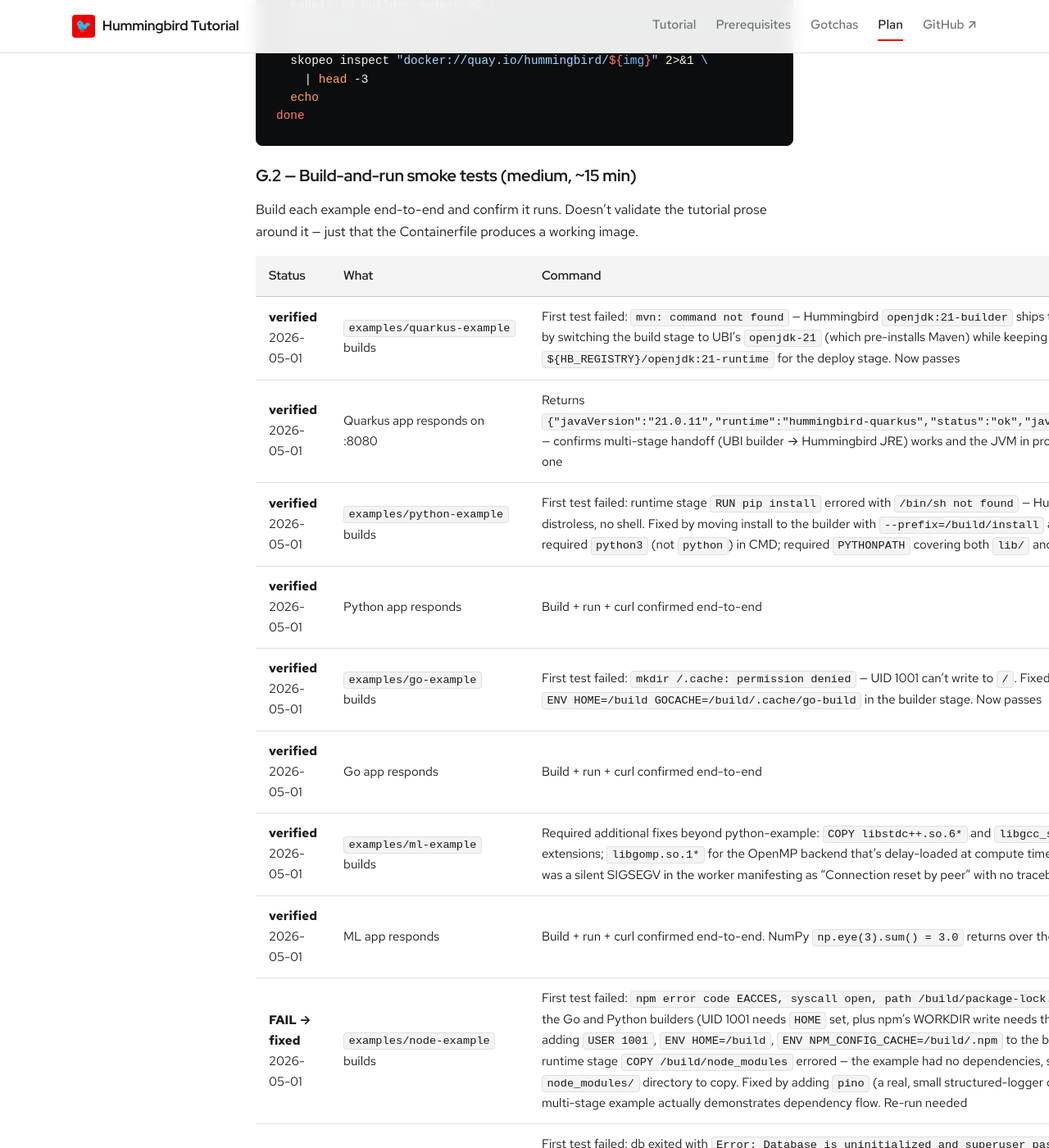
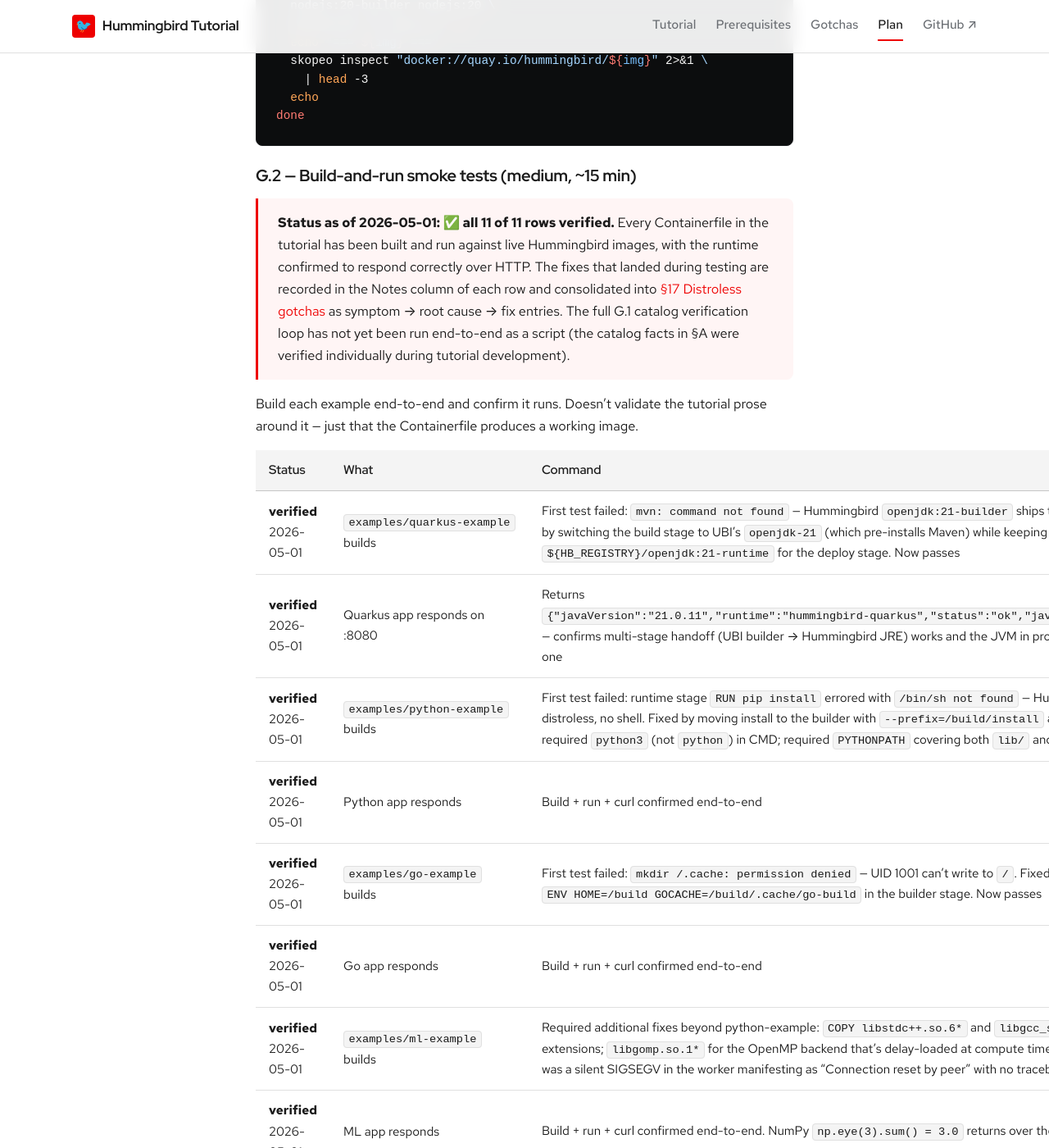
Before and after one commit to patterncatalyst/hummingbird-tutorial, a Jekyll site: the page built from _plans/reconciliation-plan.md, in a window 1280 px wide and 1400 px high, scrolled down 12855 px. Shown: the whole window at 82% size. Built offline with Jekyll 4.4.1, drawn with Linux system fonts in a browser that asks for light colours; some web fonts are replaced; some of the changed text lies outside the part shown.

Commit message:
G.2 testing matrix: 11 of 11 verified — all examples build and run end-to-end

```diff
--- a/_plans/reconciliation-plan.md
+++ b/_plans/reconciliation-plan.md
@@ -253,6 +253,17 @@
 
 ### G.2 — Build-and-run smoke tests (medium, ~15 min)
 
+> **Status as of 2026-05-01: ✅ all 11 of 11 rows verified.** Every
+> Containerfile in the tutorial has been built and run against live
+> Hummingbird images, with the runtime confirmed to respond
+> correctly over HTTP. The fixes that landed during testing are
+> recorded in the Notes column of each row and consolidated into
+> [§17 Distroless gotchas]({{ "/docs/17-distroless-gotchas/" | prepend: site.baseurl }})
+> as symptom → root cause → fix entries. The full G.1 catalog
+> verification loop has not yet been run end-to-end as a script
+> (the catalog facts in §A were verified individually during
+> tutorial development).
+
 Build each example end-to-end and confirm it runs. Doesn't validate
 the tutorial prose around it — just that the Containerfile produces
 a working image.
@@ -267,7 +278,8 @@
 | **verified** 2026-05-01 | Go app responds | Build + run + curl confirmed end-to-end |
 | **verified** 2026-05-01 | `examples/ml-example` builds | Required additional fixes beyond python-example: `COPY libstdc++.so.6*` and `libgcc_s.so.1*` for NumPy's compiled extensions; `libgomp.so.1*` for the OpenMP backend that's delay-loaded at compute time. Symptom of missing libgomp was a silent SIGSEGV in the worker manifesting as "Connection reset by peer" with no traceback |
 | **verified** 2026-05-01 | ML app responds | Build + run + curl confirmed end-to-end. NumPy `np.eye(3).sum() = 3.0` returns over the wire |
-| **FAIL → fixed** 2026-05-01 | `examples/node-example` builds | First test failed: `npm error code EACCES, syscall open, path /build/package-lock.json` — same root cause as the Go and Python builders (UID 1001 needs `HOME` set, plus npm's WORKDIR write needs the user to own it). Fixed by adding `USER 1001`, `ENV HOME=/build`, `ENV NPM_CONFIG_CACHE=/build/.npm` to the builder stage. Second test failed: runtime stage `COPY /build/node_modules` errored — the example had no dependencies, so `npm install` produced no `node_modules/` directory to copy. Fixed by adding `pino` (a real, small structured-logger dep) to package.json so the multi-stage example actually demonstrates dependency flow. Re-run needed |
+| **verified** 2026-05-01 | `examples/node-example` builds | First test failed: `npm error code EACCES, syscall open, path /build/package-lock.json` — same root cause as the Go and Python builders (UID 1001 needs `HOME` set, plus npm's WORKDIR write needs the user to own it). Fixed by adding `USER 1001`, `ENV HOME=/build`, `ENV NPM_CONFIG_CACHE=/build/.npm` to the builder stage. Second test failed: runtime stage `COPY /build/node_modules` errored — the example had no dependencies, so `npm install` produced no `node_modules/` directory to copy. Fixed by adding `pino` (a real, small structured-logger dep) to package.json so the multi-stage example actually demonstrates dependency flow. Now passes |
+| **verified** 2026-05-01 | Node app responds | Returns `{"status":"ok","runtime":"hummingbird-nodejs","nodeVersion":"v20.20.2"}` — confirms Hummingbird Node 20.20 in the runtime |
 | **verified** 2026-05-01 | `examples/compose-stack` brings up | First test failed: db exited with `Error: Database is uninitialized and superuser password is not specified` — Hummingbird's `postgresql:18` uses upstream Postgres env var names (`POSTGRES_USER`, `POSTGRES_PASSWORD`, `POSTGRES_DB`), not sclorg names (`POSTGRESQL_USER`, etc.). Fixed by switching env var names in `compose.yaml`. Now passes |
 | **verified** 2026-05-01 | Compose stack web tier reachable | `curl localhost:3000` returns expected JSON. End-to-end three-service stack: db (Hummingbird postgresql:18) → web (Hummingbird nodejs:20, depends_on db healthy) → otel (third-party docker.io/otel/opentelemetry-collector-contrib) |
 | **verified** 2026-05-01 | Compose stack DB queryable | `psql -U app -d appdb -c 'select 42'` returns 42 from inside the db container |
```
